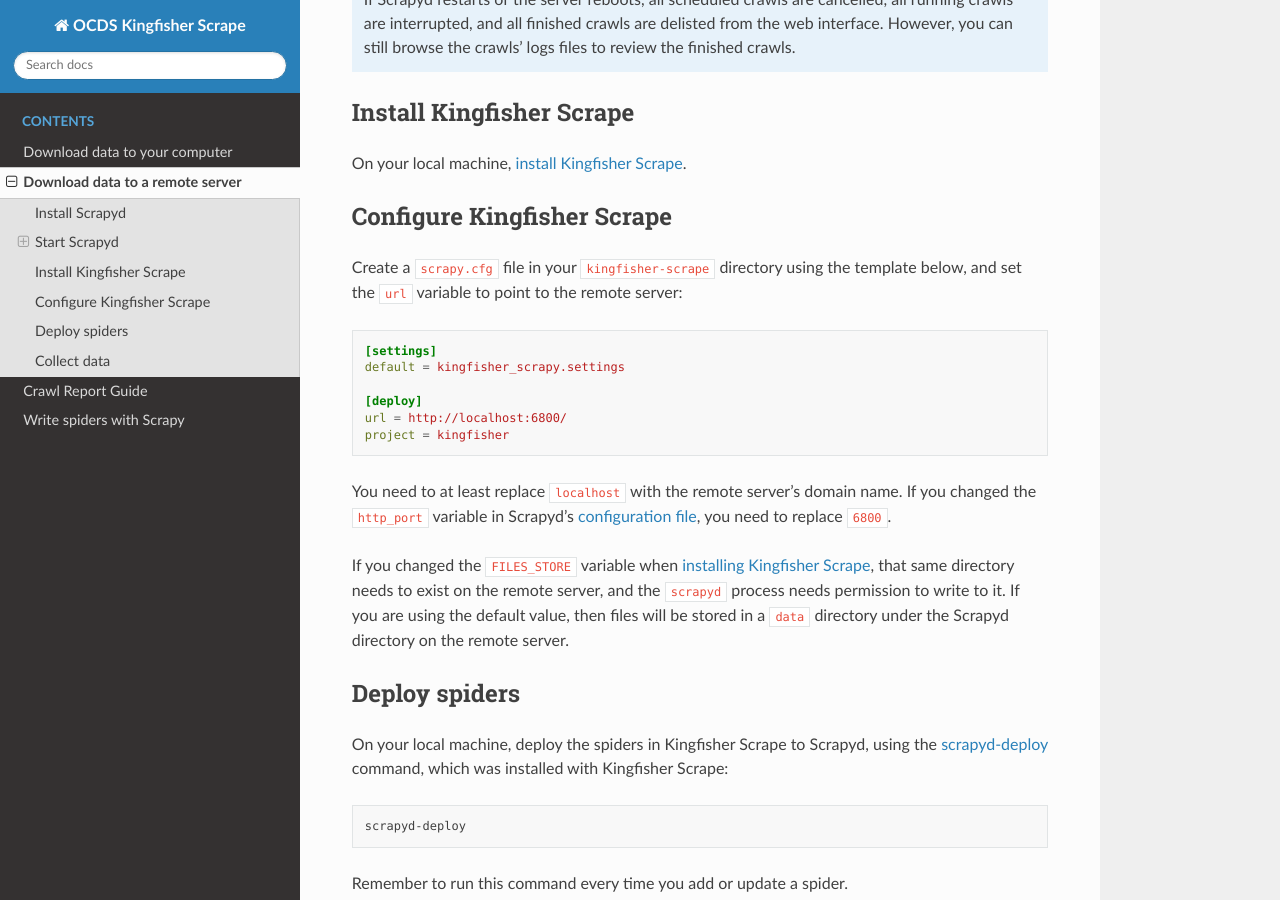
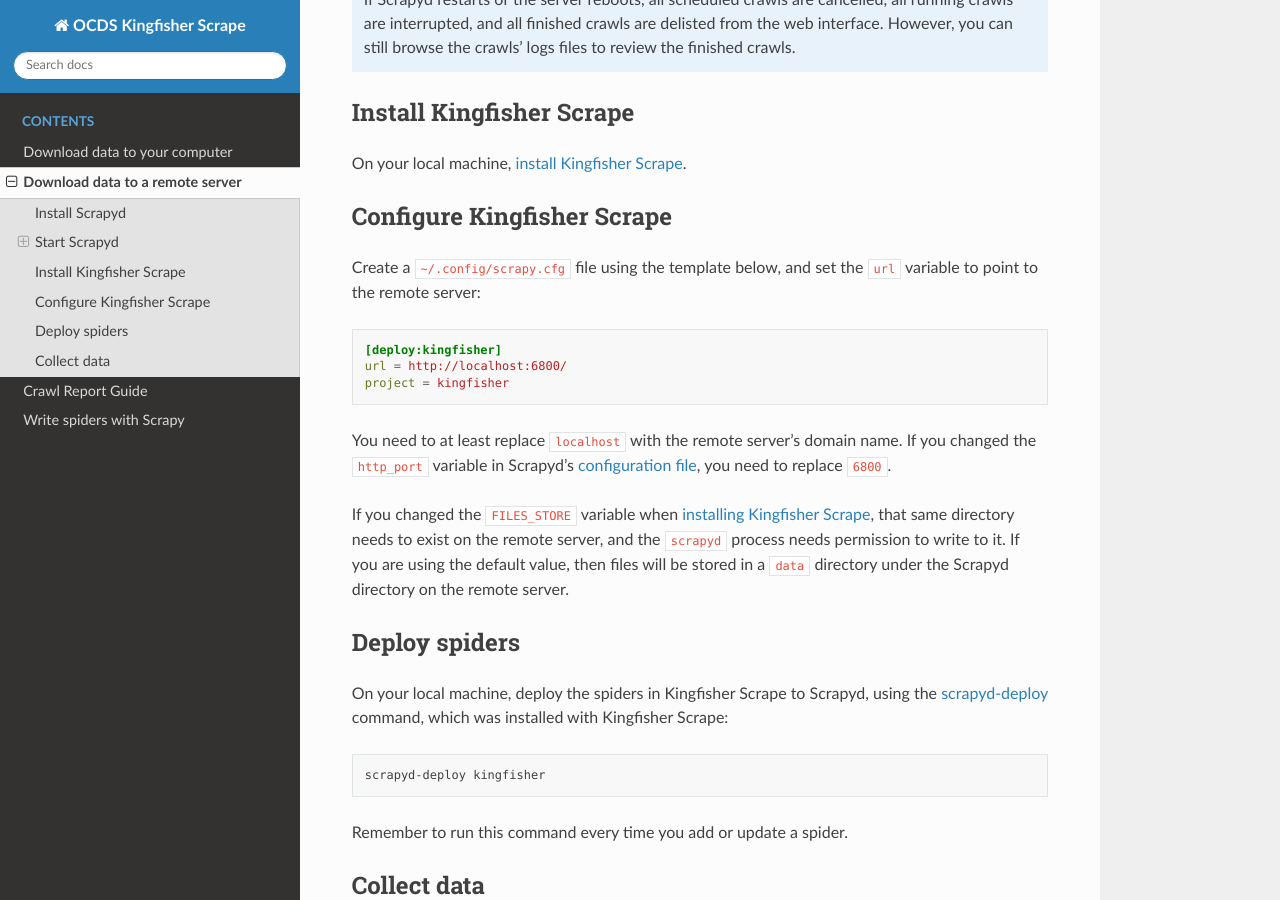
Before and after one commit to open-contracting/kingfisher-collect, a Sphinx documentation site: the page built from docs/scrapyd.rst, in a window 1280 px wide and 900 px high, scrolled down 1049 px. Built offline with Sphinx 7.4.7 and the Read the Docs theme 2.0.0, drawn with Linux system fonts in a browser that asks for light colours; pages that are not in the unit, such as notebooks, are missing from menus.

Commit message:
Restore scrapy.cfg, and use ~/.config/scrapy.cfg for deployment configuration (see scrapy.utils.get_sources()), closes #358

```diff
--- a/docs/scrapyd.rst
+++ b/docs/scrapyd.rst
@@ -46,14 +46,11 @@
 Configure Kingfisher Scrape
 ---------------------------
 
-Create a ``scrapy.cfg`` file in your ``kingfisher-scrape`` directory using the template below, and set the ``url`` variable to point to the remote server:
+Create a ``~/.config/scrapy.cfg`` file using the template below, and set the ``url`` variable to point to the remote server:
 
 .. code-block:: ini
 
-   [settings]
-   default = kingfisher_scrapy.settings
-
-   [deploy]
+   [deploy:kingfisher]
    url = http://localhost:6800/
    project = kingfisher
 
--- /dev/null
+++ b/scrapy.cfg
@@ -0,0 +1,2 @@
+[settings]
+default = kingfisher_scrapy.settings
```
Also changed, not shown: other parts of docs/scrapyd.rst (+1 -1 lines), 1 other file.
